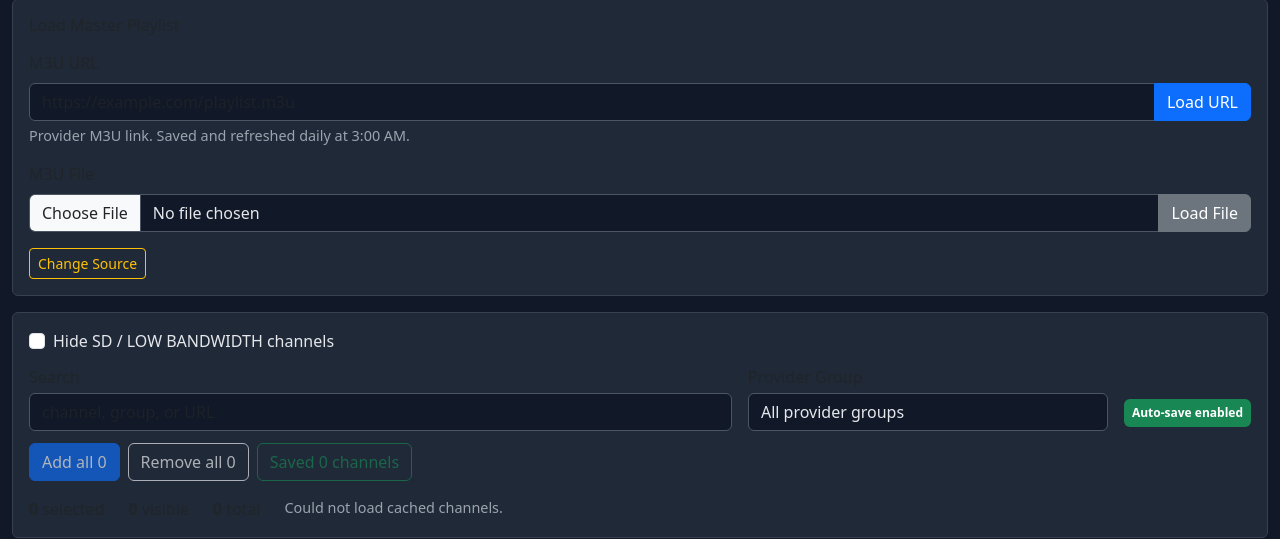
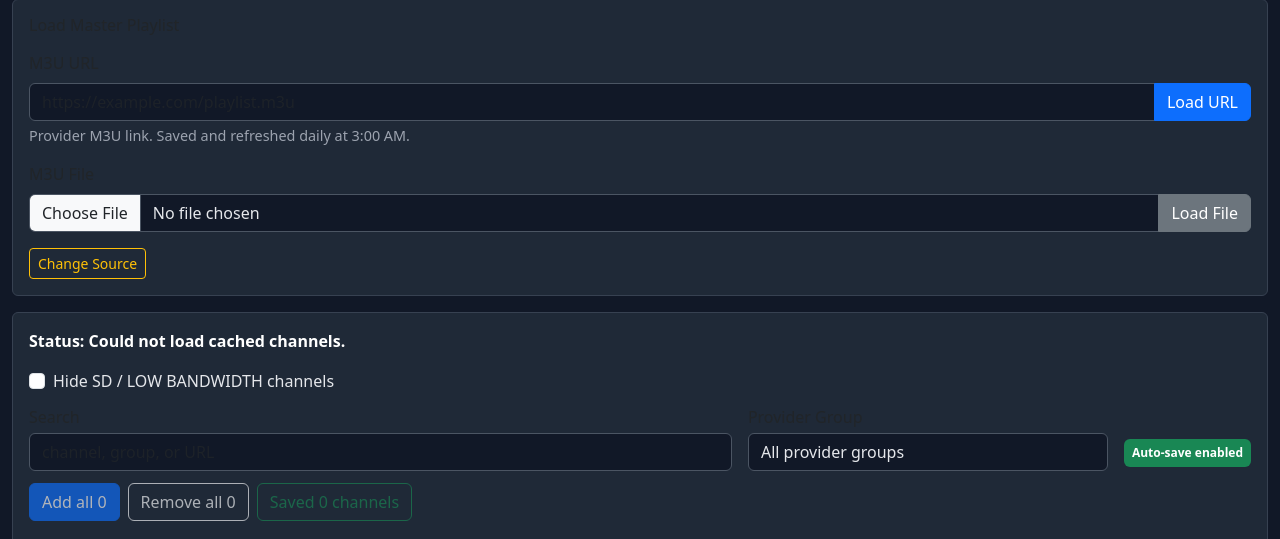
Before and after one commit to zschmook/m3u-web-picker, a Flask app: page / in a window 1280 px wide. Shown: the part 101-640 px from the top of the page. Run offline with Flask 3, Linux system fonts and the light colour scheme; parts of the project's set-up code (start-up, migrations or seed data) failed here and were passed over; some libraries are stand-ins or nearby versions.

Commit message:
clean up UI

```diff
--- a/VERSION.txt
+++ b/VERSION.txt
@@ -1,3 +1,3 @@
-V19.1_M3U_Proxy_Search_Clear
+V19.2_Status_Polish
 
-Adds inline X button to clear the search box.
+Status moved above Hide SD checkbox with bold white label.
--- a/static/css/app.css
+++ b/static/css/app.css
@@ -151,3 +151,11 @@ body { background: #111827; color: #e5e7eb; }
 .search-clear-btn:hover {
   color: #ffffff;
 }
+
+
+/* V19.2 status polish */
+.status-line {
+  color: #ffffff;
+  font-weight: 700;
+  margin-bottom: 6px;
+}
--- a/templates/index.html
+++ b/templates/index.html
@@ -93,6 +93,8 @@
 
     <div class="card mb-3"><div class="card-body">
       <div class="filter-panel">
+        <div class="status-line"><strong>Status:</strong> <span id="status"></span></div>
+
         <div class="filter-option sd-filter-row">
           <input id="excludeSdChannels" class="form-check-input" type="checkbox">
           <label class="form-check-label" for="excludeSdChannels">Hide SD / LOW BANDWIDTH channels</label>
@@ -134,7 +136,7 @@
         <div><strong id="selectedCount">0</strong> selected</div>
         <div><strong id="visibleCount">0</strong> visible</div>
         <div><strong id="totalCount">0</strong> total</div>
-        <div id="status" class="small-muted"></div>
+
       </div>
     </div></div>
 
```
Also changed, not shown: README.md.
